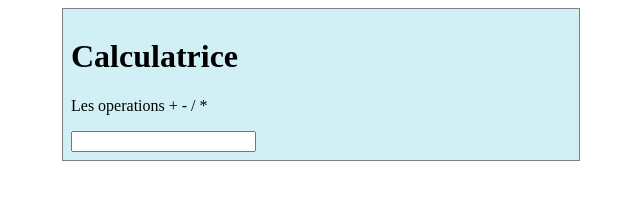
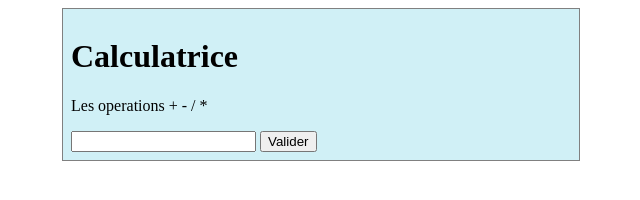
Before and after one commit to khacquyetdang/calculetteESG, a plain HTML site: page index.html in a window 1280 px wide. Shown: the whole page, without its empty margins (319-959 px from the left). Drawn offline with Linux system fonts and the light colour scheme.

Commit message:
ajouter bouton valider

```diff
--- a/index.html
+++ b/index.html
@@ -11,6 +11,7 @@
         <h1>Calculatrice</h1>
         <p>Les operations + - / *</p>
         <input id="a" type="number">
+        <button>Valider</button>
     </div>
 
 </body>
```
